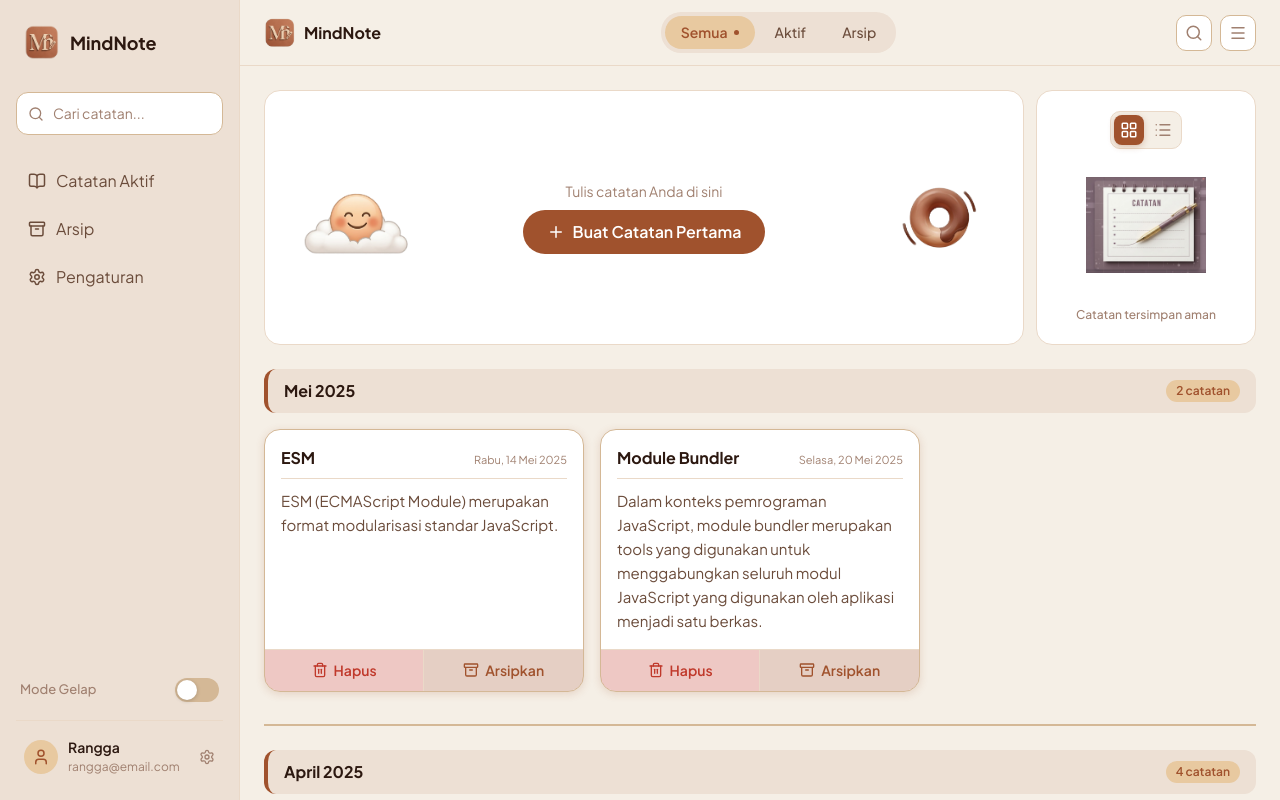
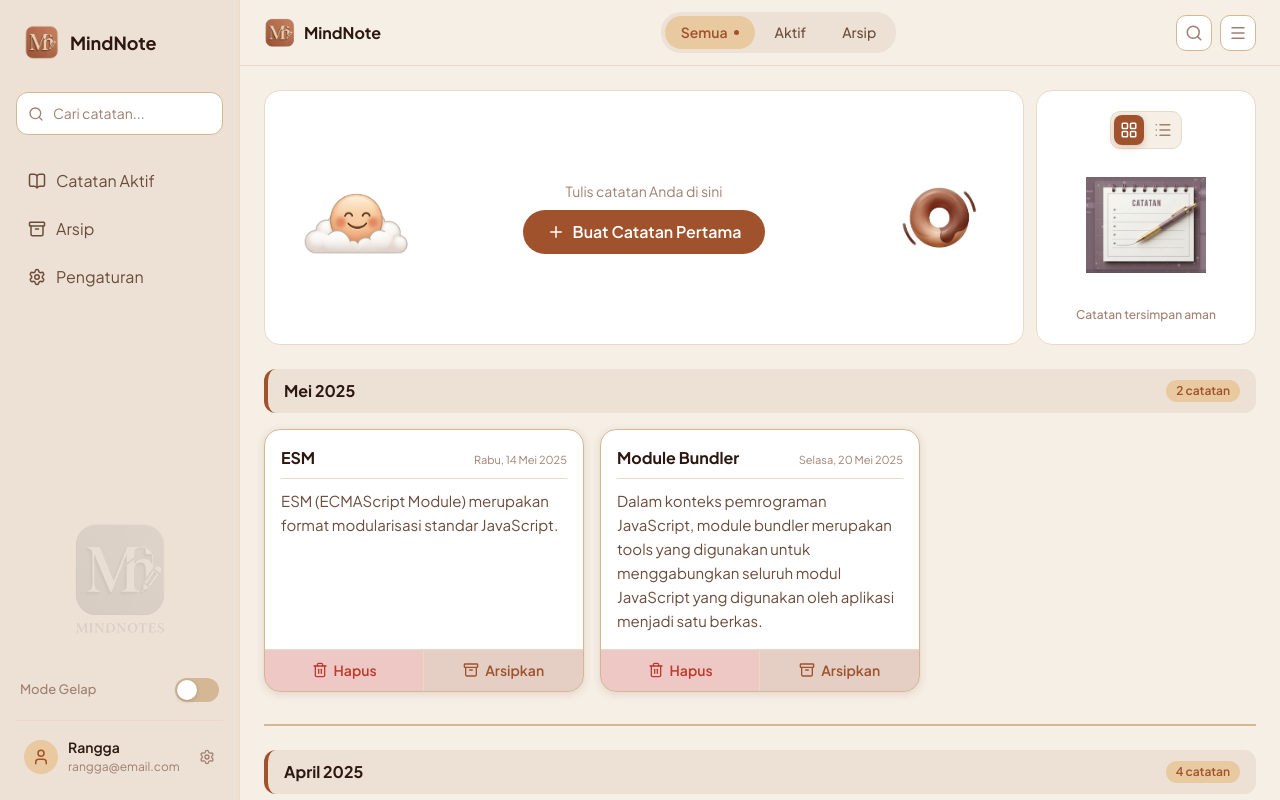
Before and after one commit to ranggautama47/personal-notes-app, a React (Vite) app: page / in a window 1280 px wide. Shown: the top 800 px of the page. Built offline with nearby package versions, Linux system fonts and the light colour scheme.

Commit message:
feat: add sidebar brand image with hover scale + tweak opacity

```diff
--- a/src/components/Sidebar.jsx
+++ b/src/components/Sidebar.jsx
@@ -73,6 +73,14 @@ function Sidebar({ activeNav, onNavChange, onSearch, darkMode, onDarkModeToggle
         </button>
       </nav>
 
+      <div className="sidebar-brand-image">
+        <img
+          src="/icons/logoIcon_sidebar.png"
+          alt=""
+          draggable="false"
+        />
+      </div>
+
       <div className="sidebar-darkmode">
         <span className="sidebar-darkmode__label">Mode Gelap</span>
         <button
--- a/src/styles/style.css
+++ b/src/styles/style.css
@@ -139,20 +139,22 @@ button {
   padding: 8px 8px 16px 8px;
   display: flex;
   justify-content: center;
-  opacity: 0.2;
-  transition: opacity 0.3s ease;
+  opacity: 0.15;
+  transition: opacity 0.4s ease, transform 0.4s ease;
   margin-top: -10px;
 }
 
 .sidebar-brand-image:hover {
   opacity: 0.35;
+  transform: scale(1.05);
 }
 
 .sidebar-brand-image img {
-  width: 160px;
+  width: 140px;
   height: auto;
   object-fit: contain;
   filter: grayscale(100%);
+  pointer-events: none;
 }
 
 .sidebar-user {
```
